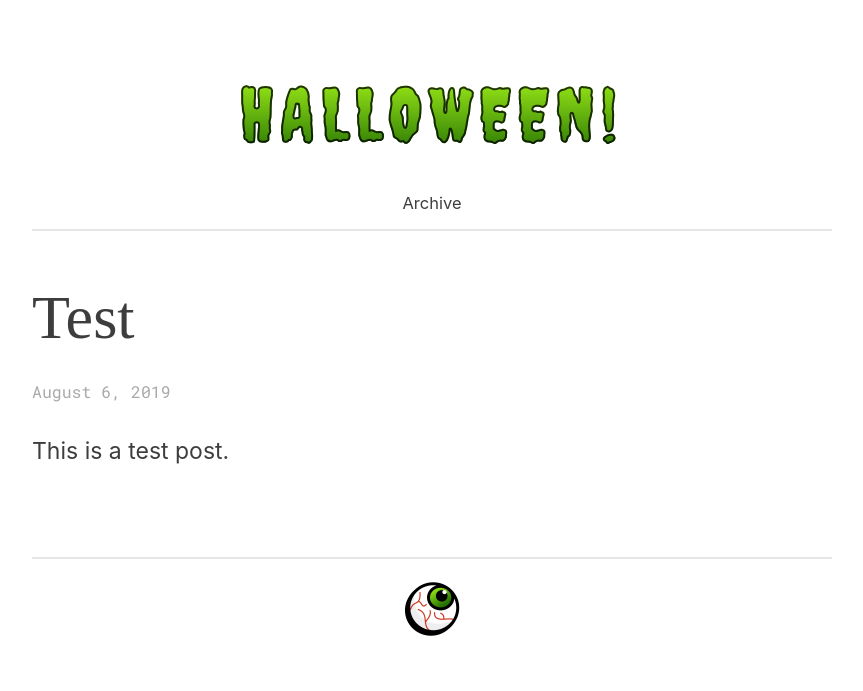
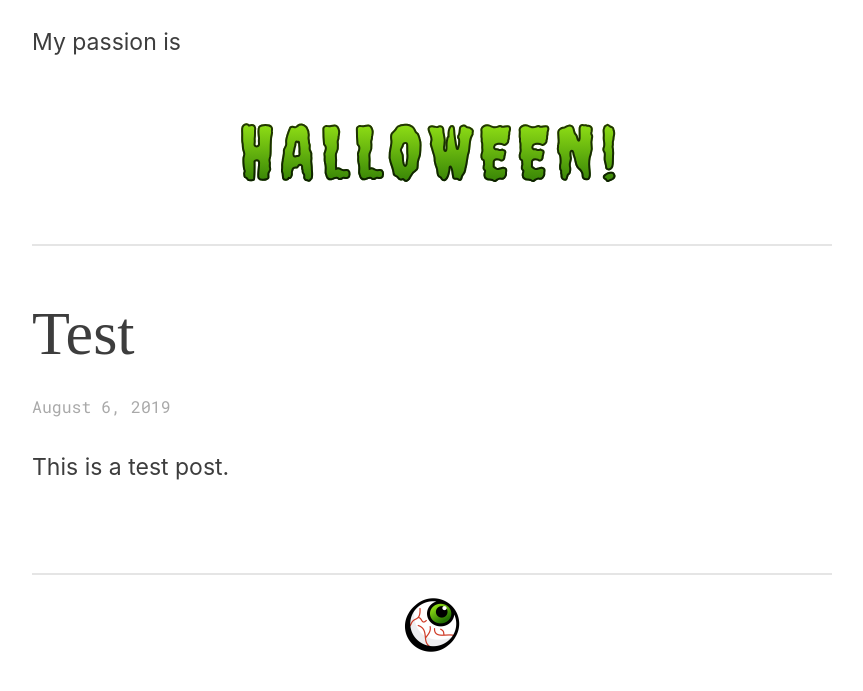
Before and after one commit to lmw13/lmw13, a Jekyll site: the page built from index.html, in a window 1280 px wide. Shown: the top 691 px of the page, without its empty margins (208-1071 px from the left). Built offline with Jekyll 4.4.1, drawn with Linux system fonts in a browser that asks for light colours; some web fonts are replaced; the list of posts is cut into pages by our own code.

Commit message:
Update default.html

```diff
--- a/_layouts/default.html
+++ b/_layouts/default.html
@@ -10,8 +10,8 @@
 </head>
 <body>
    <header>
+      <aside>My passion is</aside>
       <h1 class="header"><a href="{{ site.baseurl | prepend: site.url }}/">{{ site.title }}</a></h1>
-      <nav><a href="{{ site.baseurl | prepend: site.url }}/archive">Archive</a></nav>
       <hr>
    </header>
    <main aria-label="Content" role="main">
```
